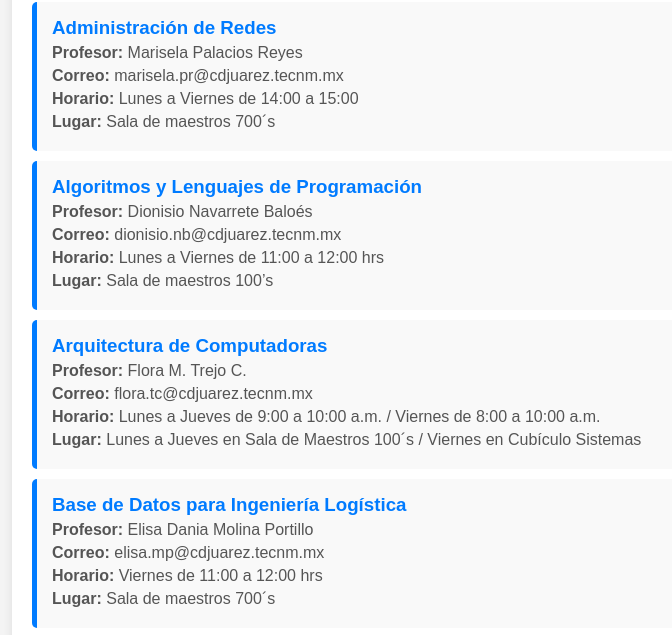
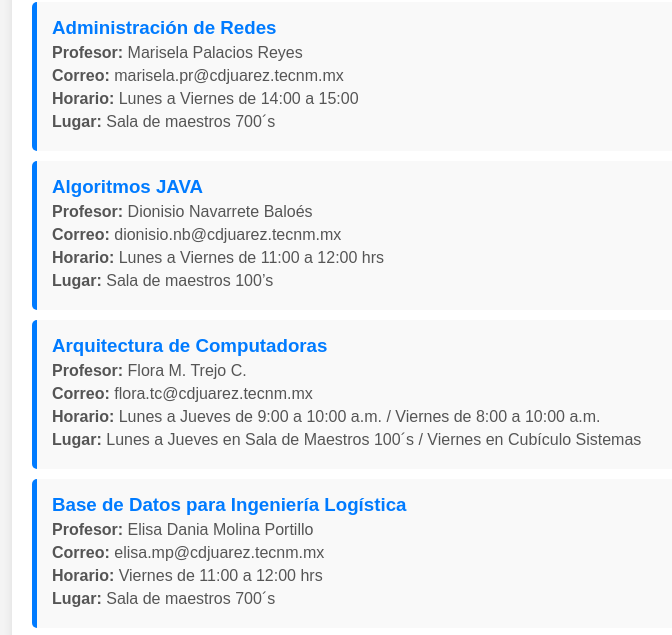
Before and after one commit to isdioni/asesor, a plain HTML site: page asesorias_template.html in a window 1280 px wide. Shown: the part 106-741 px from the top of the page, without its empty margins (158-830 px from the left). Drawn offline with Linux system fonts and the light colour scheme.

Commit message:
Update asesorias_template.html

```diff
--- a/asesorias_template.html
+++ b/asesorias_template.html
@@ -54,7 +54,7 @@
         </div>
 
         <div class="course">
-            <h3>Algoritmos y Lenguajes de Programación</h3>
+            <h3>Algoritmos JAVA</h3>
             <p><strong>Profesor:</strong> Dionisio Navarrete Baloés</p>
             <p><strong>Correo:</strong> dionisio.nb@cdjuarez.tecnm.mx</p>
             <p><strong>Horario:</strong> Lunes a Viernes de 11:00 a 12:00 hrs</p>
```
